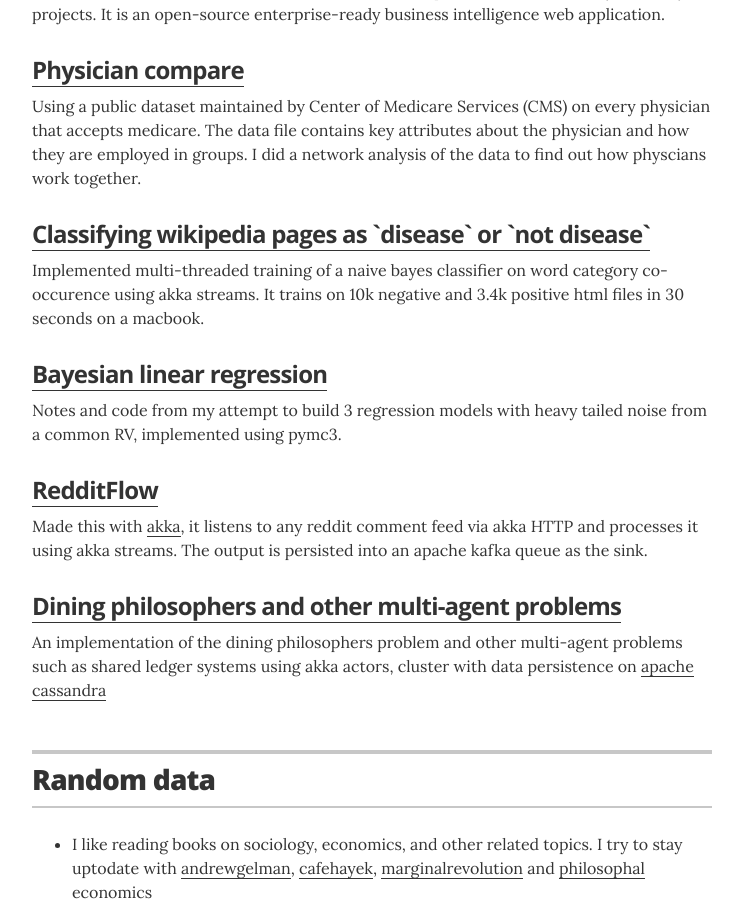
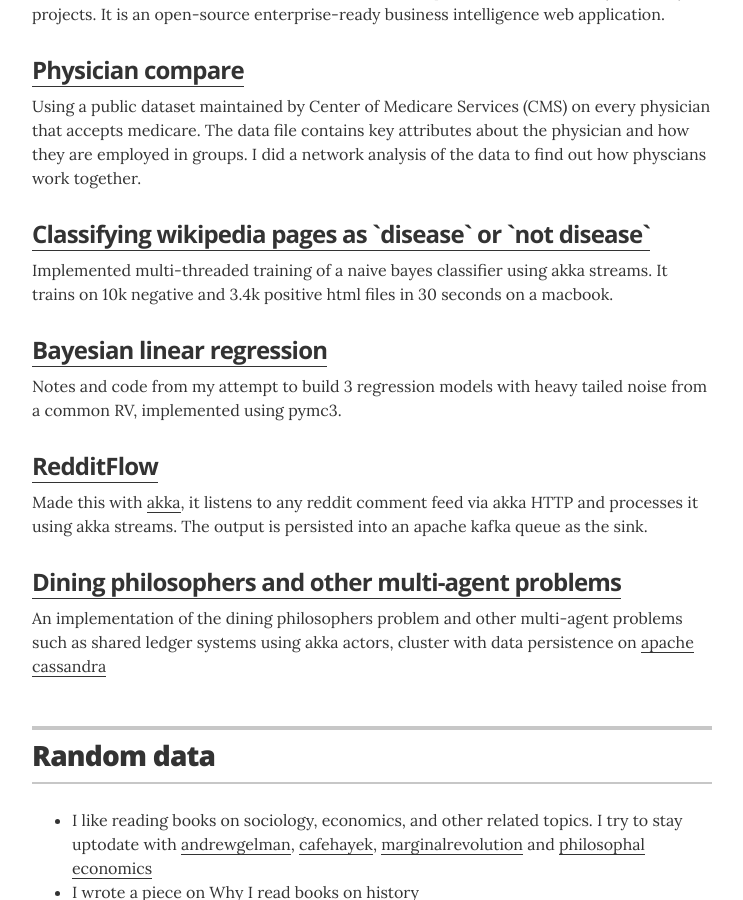
Before and after one commit to shkr/rohtas, a Jekyll site: the page built from about.md, in a window 1280 px wide and 900 px high, scrolled down 822 px. Shown: the whole window, without its empty margins (268-1011 px from the left). Built offline with Jekyll 4.4.1, drawn with Linux system fonts in a browser that asks for light colours.

Commit message:
projects updated

```diff
--- a/_data/projects.yml
+++ b/_data/projects.yml
@@ -19,7 +19,7 @@
 
 - project: Classifying wikipedia pages as `disease` or `not disease`
   url: "https://github.com/shkr/wikiclassifier/blob/master/wikiclassifier.pdf"
-  description: Implemented multi-threaded training of a naive bayes classifier on word category co-occurence using akka streams. It trains on 10k negative and 3.4k positive html files in 30 seconds on a macbook.
+  description: Implemented multi-threaded training of a naive bayes classifier using akka streams. It trains on 10k negative and 3.4k positive html files in 30 seconds on a macbook.
 
 - project: Bayesian linear regression
   url: "https://github.com/shkr/bayesian_regression/blob/master/clrm/results.pdf"
```
